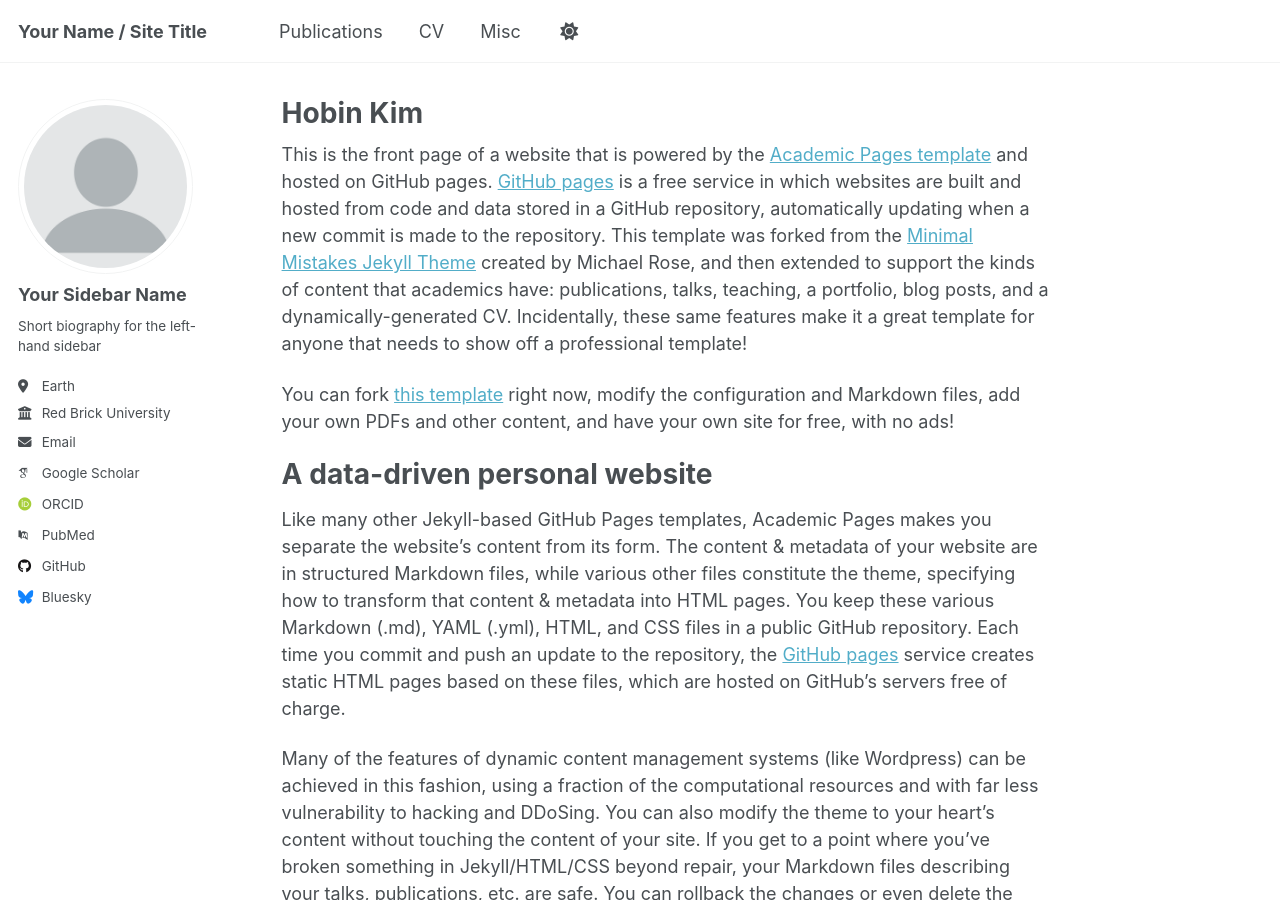
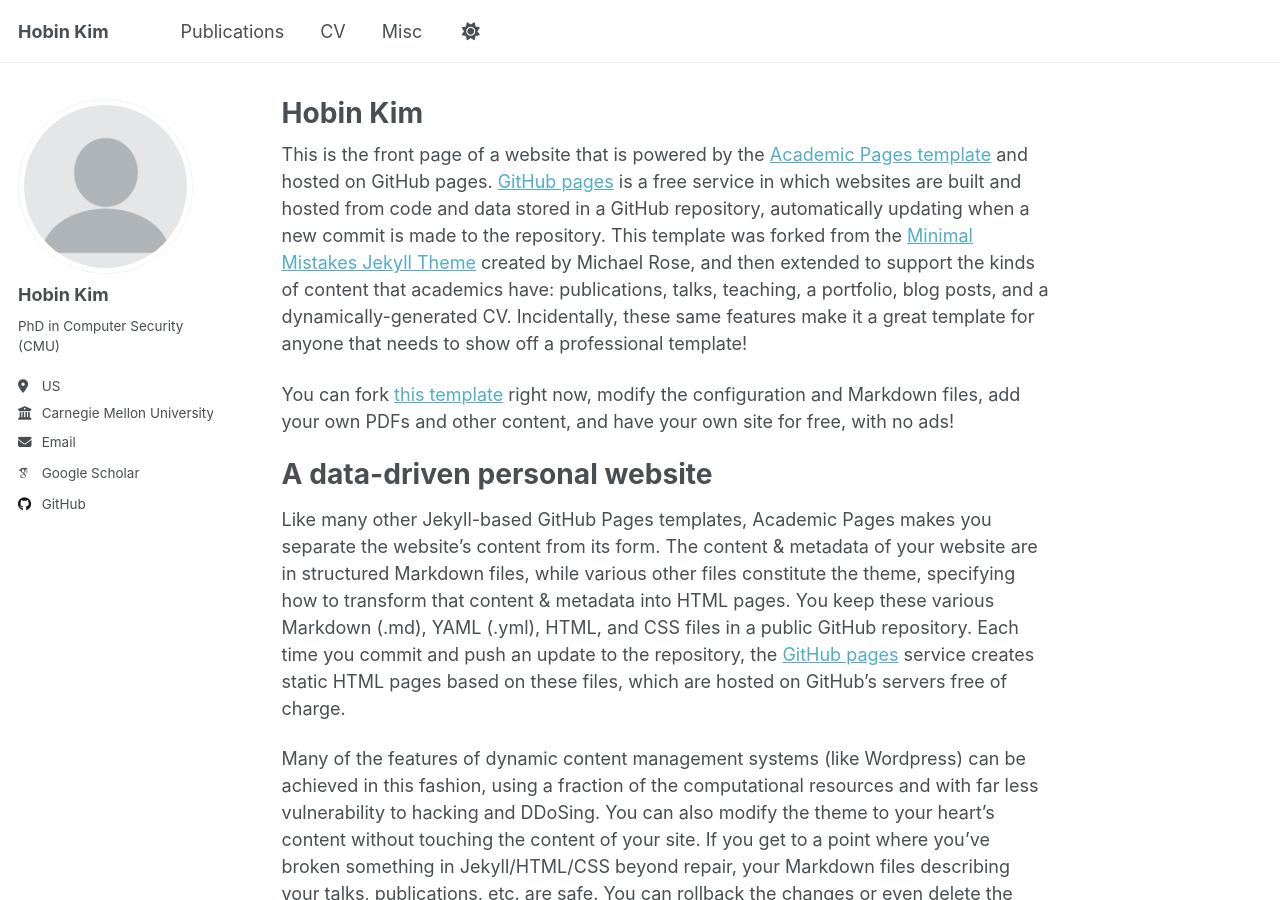
Before and after one commit to hobin-kim/hobin-kim.github.io, a Jekyll site: the page built from _pages/about.md, in a window 1280 px wide and 900 px high. Built offline with Jekyll 4.4.1, drawn with Linux system fonts in a browser that asks for light colours; some web fonts are replaced; a script that is not in the unit is left out.

Commit message:
updated my infor

```diff
--- a/_config.yml
+++ b/_config.yml
@@ -9,11 +9,11 @@
 # Basic Site Settings
 locale                   : "en-US"
 site_theme               : "default"
-title                    : "Your Name / Site Title"
+title                    : "Hobin Kim"
 title_separator          : "-"
 name                     : &name "Your Name"
 description              : &description "personal description"
-url                      : https://academicpages.github.io # the base hostname & protocol for your site e.g. "https://[your GitHub username].github.io" or if you already have some other page hosted on Github then use "https://[your GitHub username].github.io/[Your Repo Name]"
+url                      : https://hobin-kim.github.io # the base hostname & protocol for your site e.g. "https://[your GitHub username].github.io" or if you already have some other page hosted on Github then use "https://[your GitHub username].github.io/[Your Repo Name]"
 baseurl                  : "" # the subpath of your site, e.g. "/blog"
 repository               : "academicpages/academicpages.github.io"
 
@@ -23,22 +23,22 @@ repository               : "academicpages/academicpages.github.io"
 author:
   # Biographic information
   avatar           : "profile.png"
-  name             : "Your Sidebar Name"
+  name             : "Hobin Kim"
   pronouns         : # example: "she/her"
-  bio              : "Short biography for the left-hand sidebar"
-  location         : "Earth"
-  employer         : "Red Brick University"
+  bio              : "PhD in Computer Security (CMU)"
+  location         : "US"
+  employer         : "Carnegie Mellon University"
   uri              : # URL
-  email            : "none@example.org"
+  email            : "hobink@andrew.cmu.edu"
 
   # Academic websites
   academia         : # URL
   arxiv            : # URL - Update with the correct link to your profile
-  googlescholar    : "https://scholar.google.com/citations?user=PS_CX0AAAAAJ"
+  googlescholar    : "https://scholar.google.com/citations?user=6XcvDoIAAAAJ&hl=en&oi=ao"
   impactstory      : # URL
-  orcid            : "http://orcid.org/yourorcidurl"
+  orcid            : # "http://orcid.org/yourorcidurl"
   semantic         : # URL
-  pubmed           : "https://www.ncbi.nlm.nih.gov/pubmed/?term=john+snow"
+  pubmed           : # "https://www.ncbi.nlm.nih.gov/pubmed/?term=john+snow"
   researchgate     : # URL
   scopus           : # URL
 
@@ -46,13 +46,13 @@ author:
   bitbucket        : # Username - Update with your username on the site
   codepen          : # Username
   dribbble         : # Username
-  github           : "academicpages"
+  github           : "https://github.com/hobin-kim"
   kaggle           : # Username
   stackoverflow    : # User number or user number and name (i.e., use "1" or "1/jeff-atwood")
 
   # Social media
   artstation       : # Username
-  bluesky          : "bsky.app" # Replace this with you Bluesky username
+  bluesky          : # "bsky.app" # Replace this with you Bluesky username
   facebook         : # Username
   flickr           : # Username
   foursquare       : # Username
@@ -61,7 +61,7 @@ author:
   keybase          : # Username
   instagram        : # Username
   lastfm           : # Username
-  linkedin         : # Username
+  linkedin         : #
   mastodon         : # URL
   medium           : # URL
   pinterest        : # Username
```
